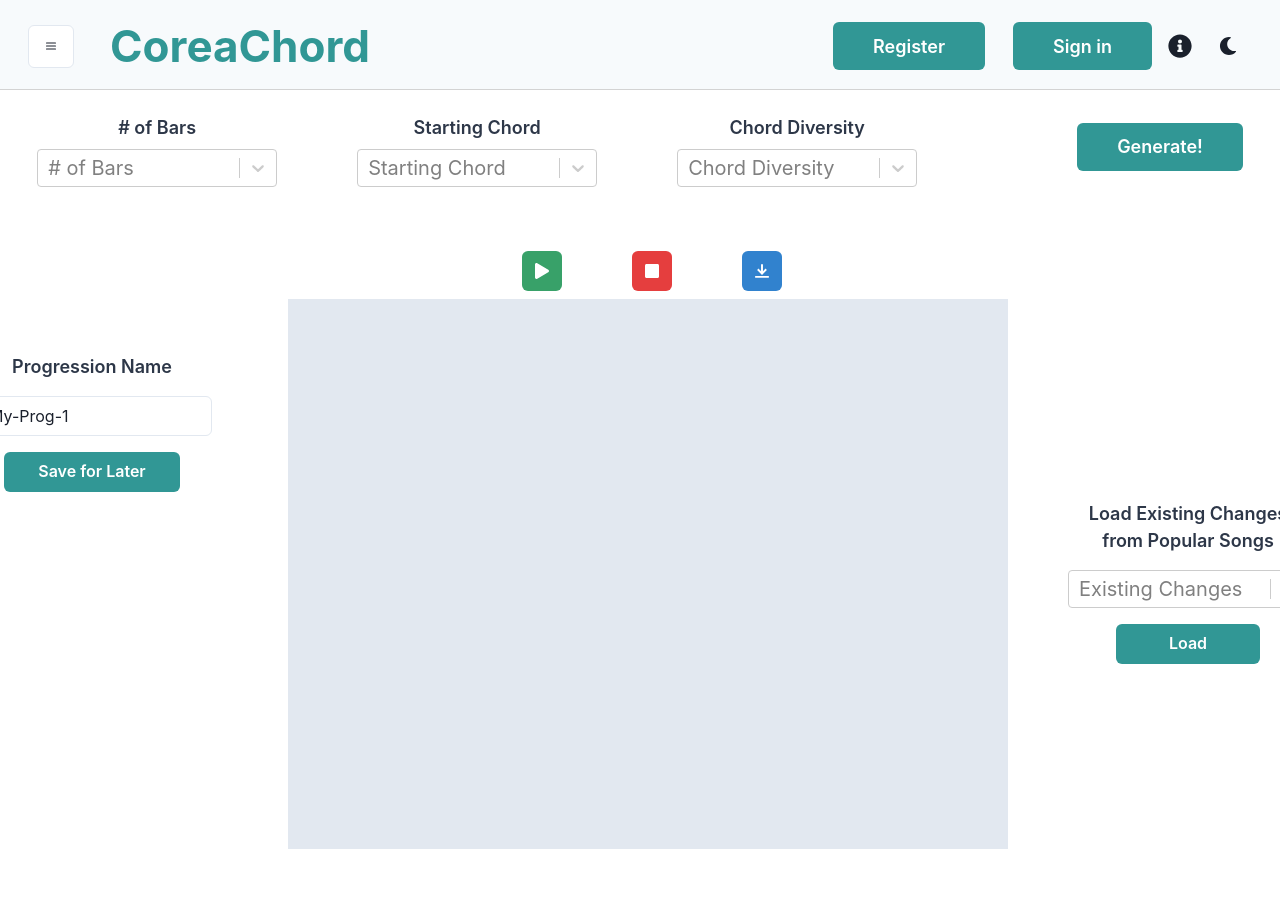
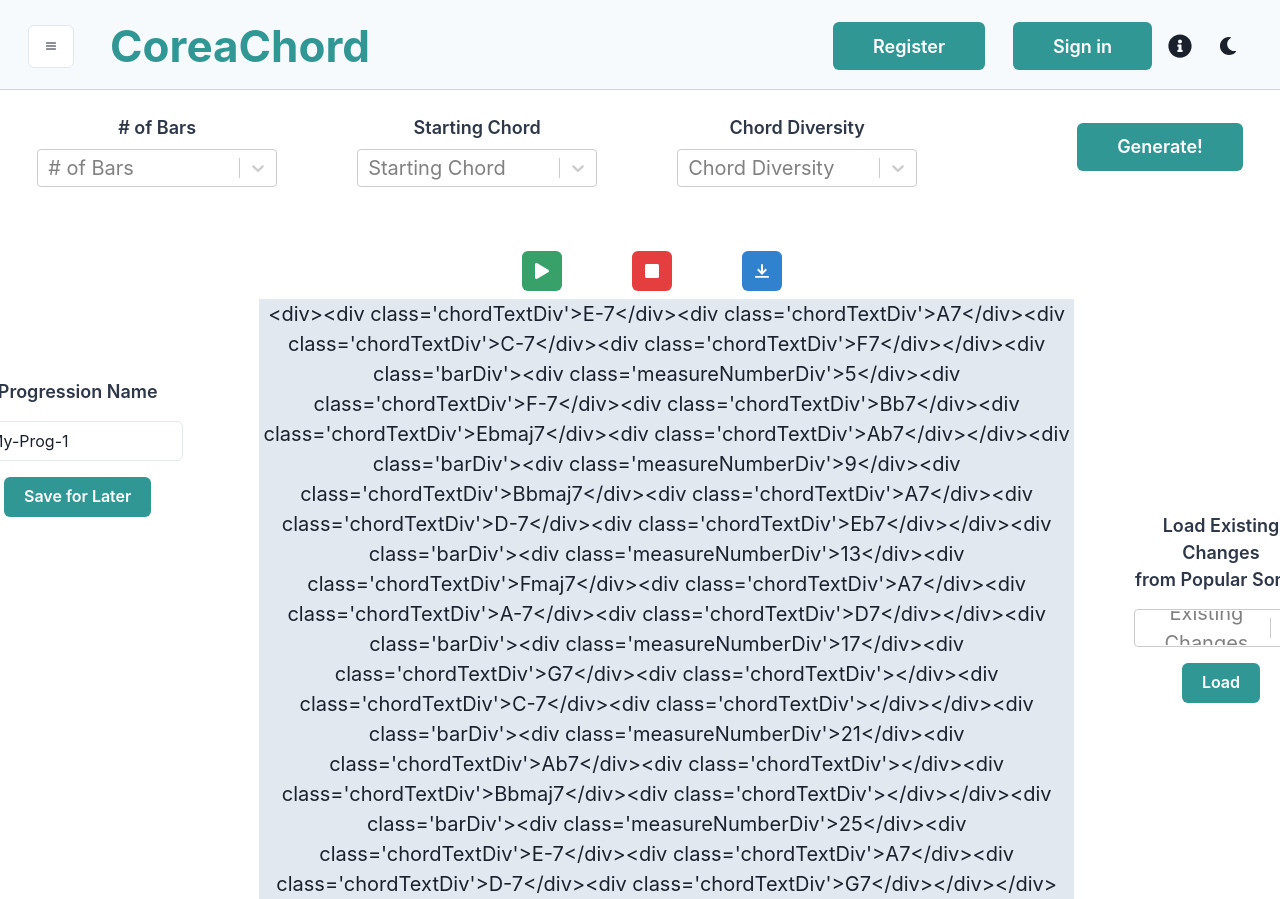
Before and after one commit to wchen777/CoreaChord, a React (Create React App) app in the folder client/: page / in a window 1280 px wide. Shown: the top 899 px of the page. Before the commit the page ends 849 px from the top, so only its background shows below. Built offline with nearby package versions, Linux system fonts and the light colour scheme.

Commit message:
first draft of chord display - renders the HTML as text, strangely

```diff
--- a/client/public/index.html
+++ b/client/public/index.html
@@ -9,7 +9,6 @@
       name="description"
       content="Web site created using create-react-app"
     />
-    <link rel="apple-touch-icon" href="%PUBLIC_URL%/logo192.png" />
     <!--
       manifest.json provides metadata used when your web app is installed on a
       user's mobile device or desktop. See https://developers.google.com/web/fundamentals/web-app-manifest/
--- a/client/src/components/app-body/body/LeadSheet.js
+++ b/client/src/components/app-body/body/LeadSheet.js
@@ -1,12 +1,72 @@
-import React from 'react'
+import React, {useState, useEffect, useRef} from 'react'
 import {
   Box
 } from "@chakra-ui/react"
+import './LeadSheet.css'
 
 export default function LeadSheet() {
+  const DUMMY_DATA = ["E-7", "A7", "C-7", "F7", "F-7", "Bb7", "Ebmaj7", "Ab7", "Bbmaj7", "A7", "D-7", "Eb7", "Fmaj7",
+    "A7", "A-7", "D7", "G7", "", "C-7", "", "Ab7", "", "Bbmaj7", "", "E-7", "A7", "D-7", "G7"];
+  // TODO: delete above line when we have proper data
+  const [chordProgression, setChordProgression] = useState(DUMMY_DATA);
+  // TODO: update above line when we know how we'll be getting the chord progression data
+  const NUM_CHORDS_PER_BAR = 4;
+
+  // useEffect(() => {
+  //   // Run this once when the component loads!
+  // }, []);
+
+  /**
+   * Returns the HTML code to display the chord progression.
+   *
+   * @param chordProgression - the data for the chord progression to be rendered.
+   */
+  function renderChordProgression(chordProgression) {
+    // Determine the number of bars to use
+    const numChordsToRender = chordProgression.length;
+    let renderedChordProgression = "<div>";
+    let barRendering = 0;
+    let chordRendering = 0;
+
+    // Render the chords!
+    while (chordRendering < numChordsToRender) {
+      const barCurrentlyOn = Math.floor(chordRendering / NUM_CHORDS_PER_BAR);
+      if (barCurrentlyOn > barRendering) {
+        barRendering++;
+        // Close the previous bar and add a new bar
+        renderedChordProgression += "</div><div class='barDiv'>";
+        // Add the measure number to the start of the bar
+        renderedChordProgression += "<div class='measureNumberDiv'>" + (chordRendering + 1) + "</div>";
+      }
+      // Now add the chord to the current bar
+      renderedChordProgression += "<div class='chordTextDiv'>"
+          + getChordTextRepresentation(chordProgression, chordRendering) + "</div>";
+      chordRendering++;
+    }
+
+    // Close the current bar
+    renderedChordProgression += "</div>";
+
+    // Close the whole wrapper div
+    renderedChordProgression += "</div>";
+    return renderedChordProgression;
+  }
+
+  /**
+   * Returns the text representation of a chord, given the data and the chord number to return.
+   *
+   * @param chordProgression - all chord data
+   * @param chordNum - the specific number of the chord to get
+   * @returns {string} - the text representation of the desired chord.
+   */
+  function getChordTextRepresentation(chordProgression, chordNum) {
+    // TODO: update when we have proper data
+    return chordProgression[chordNum];
+  }
+
   return (
     <Box mx={0} className="lead-sheet" backgroundColor="gray.200">
-
+      {renderChordProgression(chordProgression)}
     </Box>
   )
 }
```
Also changed, not shown: client/public/manifest.json, client/src/components/app-body/body/LeadSheet.css (added).
